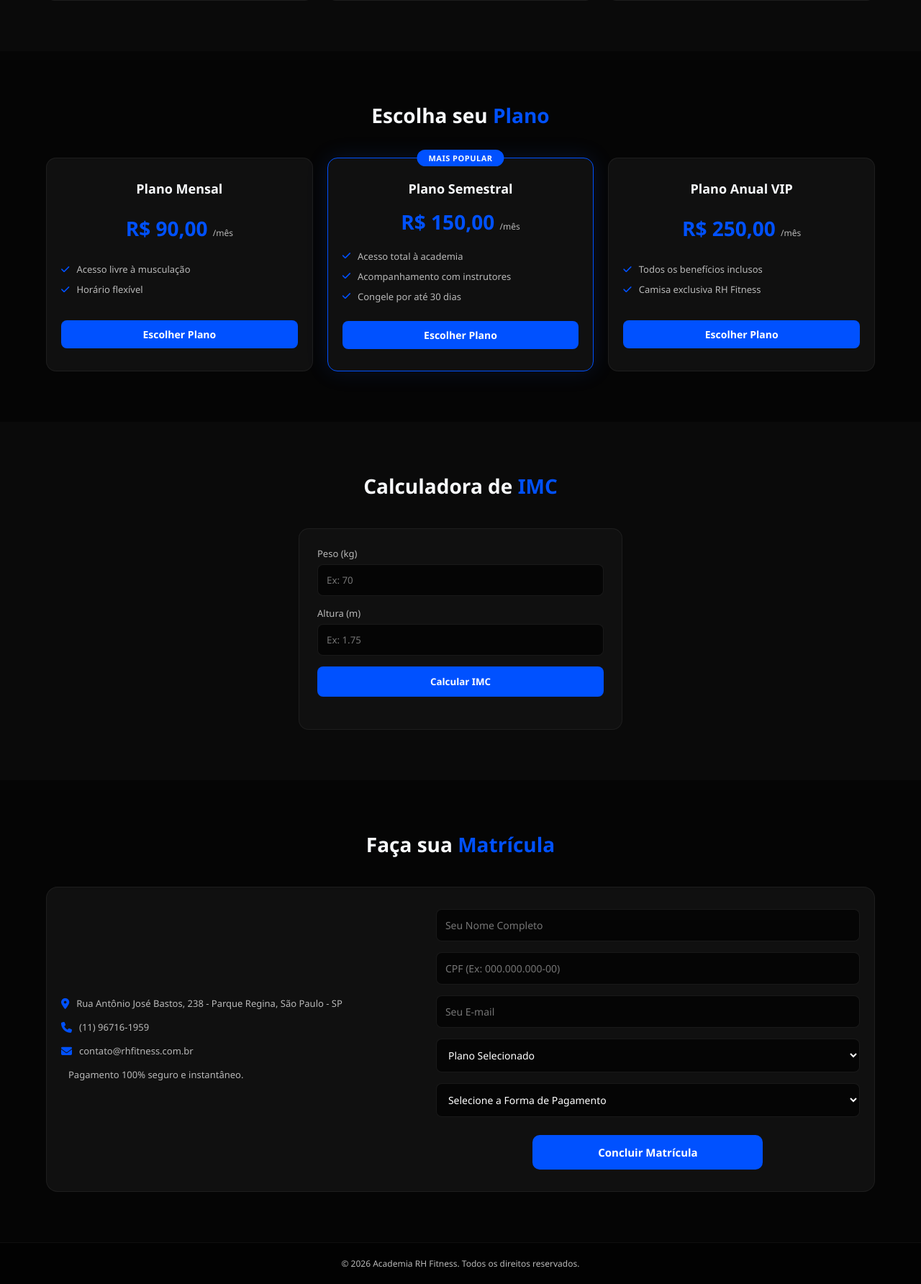
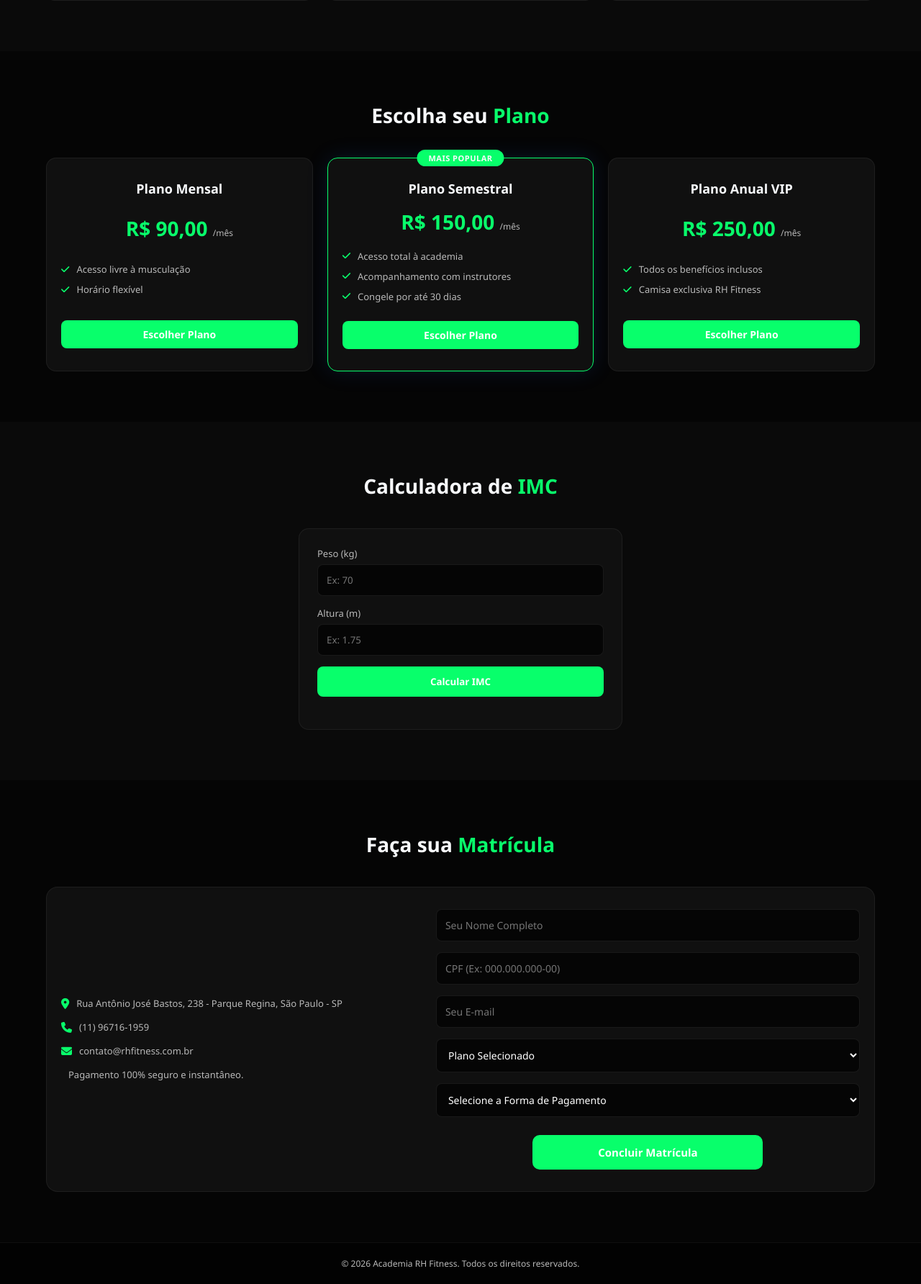
Before and after one commit to leandrocarmoxav-code/projetos_cdt, a Flask app: page / in a window 1280 px wide. Shown: the part 1785-3569 px from the top of the page at 72% size. Run offline with Flask 3, Linux system fonts and the light colour scheme.

Commit message:
Update style.css

```diff
--- a/static/css/style.css
+++ b/static/css/style.css
@@ -1,6 +1,6 @@
 :root {
-    --primary: #0051ff;
-    --primary-dark: #000dff;
+    --primary: #08ff6b;
+    --primary-dark: #55e208;
     --accent: #000000;
     --dark: #050505;
     --dark-card: #101010;
```
